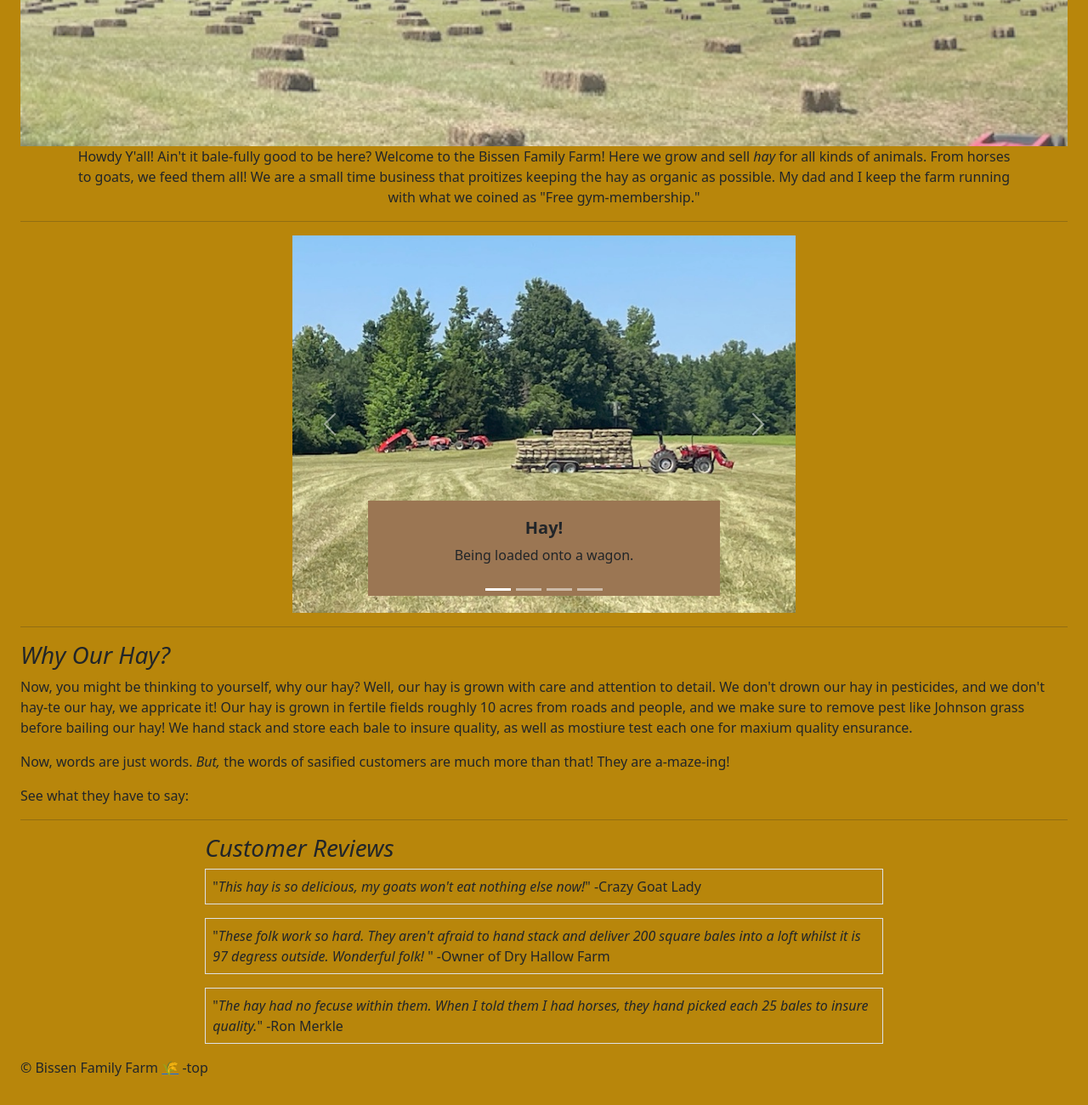
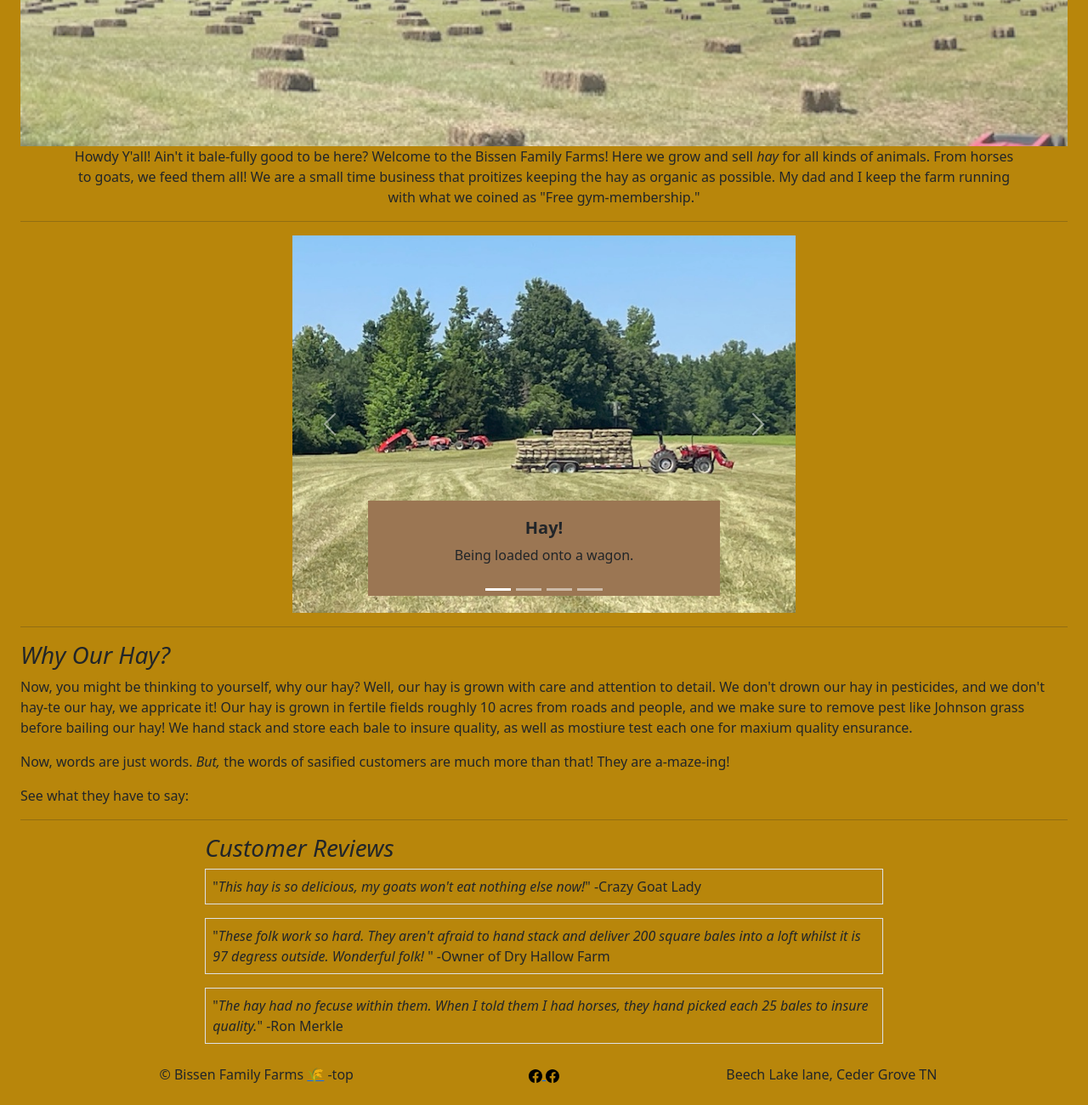
Before and after one commit to JakeBissen/Bissen-Family-Farms, a plain HTML site: page project/html files/index.html in a window 1280 px wide. Shown: the part 508-1808 px from the top of the page at 85% size. Drawn offline with nearby package versions, Linux system fonts and the light colour scheme; a web font is replaced by a local one.

Commit message:
finished with the home page, moving onto hay prices page

```diff
--- a/project/html files/index.html
+++ b/project/html files/index.html
@@ -48,7 +48,7 @@
              <h1 class="main-banner-title fst-italic">Bissen Family Farms</h1>
           </section>
         <section class="container envelope-square text-center ">
-          <p> Howdy Y'all! Ain't it bale-fully good to be here? Welcome to the Bissen Family Farm! Here we grow and sell <i>hay</i> for all kinds of animals. From horses to goats, we feed them all! We are a small time business that proitizes keeping the hay as organic as possible. My dad and I keep the farm running with what we coined as "Free gym-membership."</p>
+          <p> Howdy Y'all! Ain't it bale-fully good to be here? Welcome to the Bissen Family Farms! Here we grow and sell <i>hay</i> for all kinds of animals. From horses to goats, we feed them all! We are a small time business that proitizes keeping the hay as organic as possible. My dad and I keep the farm running with what we coined as "Free gym-membership."</p>
         </section>
             <hr>
            <section class="container col-6 row-center">
@@ -118,9 +118,20 @@
 
 
 
- © Bissen Family Farm <a class="fixed-link-circle right" href="#">🌾</a> -top
+
         <Footer class="container-fluid">
-
+            <div class="row text-center m-4">
+                <div class="col col-12 col-md-5 order-1">&copy; Bissen Family Farms <a class="fixed-link-circle right" href="#">🌾</a> -top</div>
+                <div class="col col-12 col-md-2 order-3 order-md-2">
+                            <a href="#">
+                                <img class="icon" src="/project/photos/facebook.svg" alt="Envelope" />
+                            </a>
+                            <a href="#">
+                                <img class="icon" src="/project/photos/facebook.svg" alt="Facebook" />
+                            </a>
+                </div>
+                <div class="col col-12 col-md-5 order-2 order-md-3">Beech Lake lane, Ceder Grove TN</div>
+            </div>
         </Footer>
     <script src="https://cdn.jsdelivr.net/npm/bootstrap@5.3.8/dist/js/bootstrap.bundle.min.js" integrity="sha384-FKyoEForCGlyvwx9Hj09JcYn3nv7wiPVlz7YYwJrWVcXK/BmnVDxM+D2scQbITxI" crossorigin="anonymous"></script>
 </body>
```
Also changed, not shown: project/photos/facebook.svg (added).
